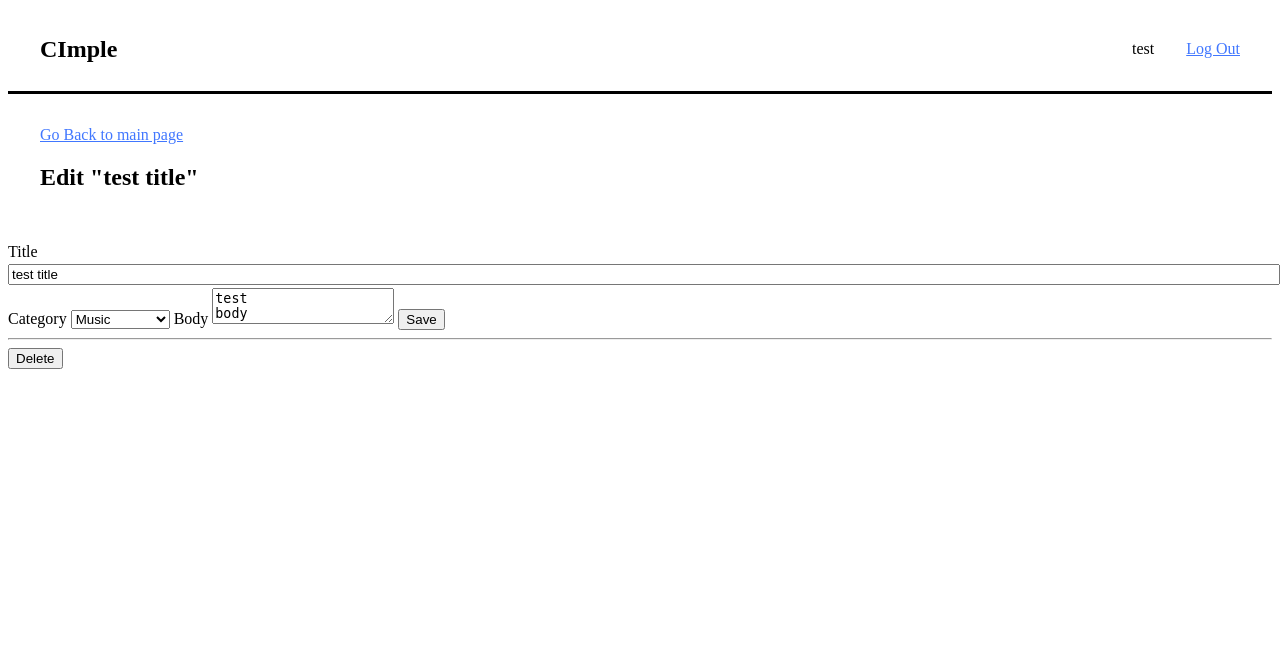
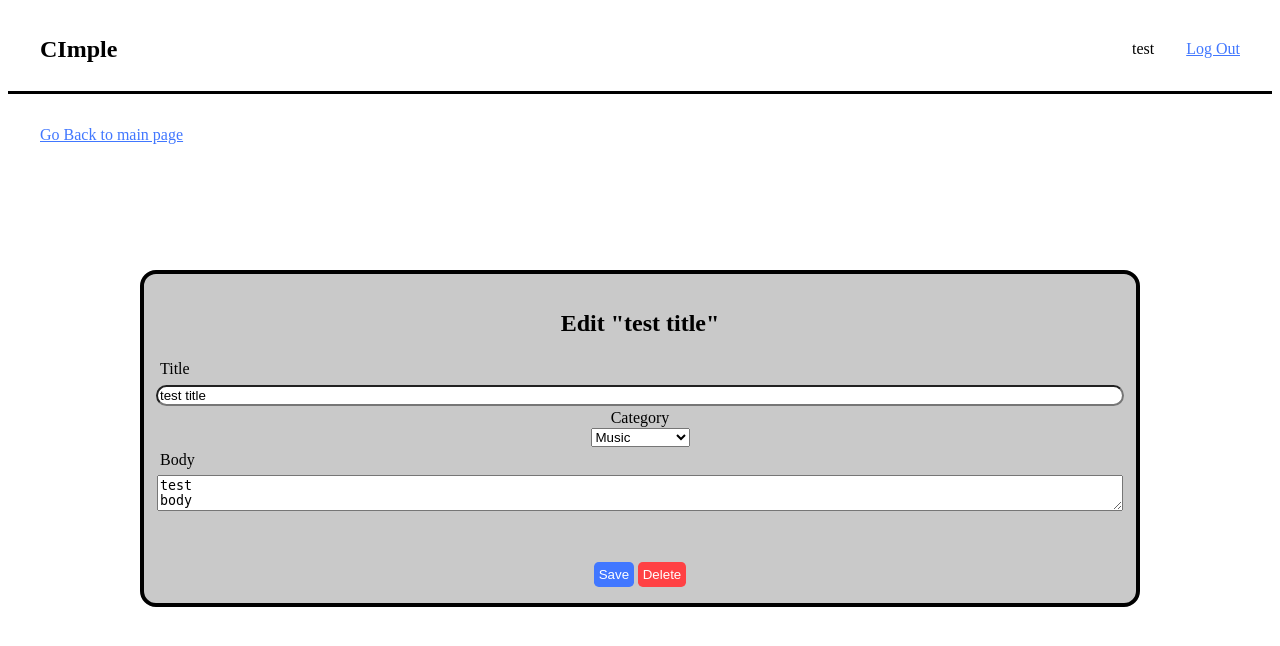
Before and after one commit to Conchero/CImple, a Flask app: page /1/update in a window 1280 px wide. Shown: the top 646 px of the page. Run offline with Flask 3, Linux system fonts and the light colour scheme; the visitor is signed in with stand-in values (Sample User, id 1); data comes from the database, SQL or seed files in the repository.

Commit message:
finish update and create redesign

```diff
--- a/flaskr/static/style.css
+++ b/flaskr/static/style.css
@@ -122,13 +122,10 @@ a:not(.return_to_index) {
   color: black;
 }
 
-.auth__form {
+form:not(.form_delete) {
 
-  position: absolute;
-  top: 50%;
-  left: 50%;
-  margin-top: -50px;
-  margin-left: -50px;
+  max-width: 960px;
+  margin: 10% auto;
 
   background-color: #C9C9C9;
   display: flex;
@@ -140,20 +137,62 @@ a:not(.return_to_index) {
   border-radius: 1rem;
 }
 
-.auth__form>label,
-input:not([type="submit"]) {
+form:not(.form_delete)>label,
+input:not([type="submit"]), textarea {
   width: 100%;
   margin-block: 0.2rem;
 }
 
-.auth__form>input {
+form:not(.form_delete)>input {
   border-radius: 1rem;
 }
 
-.auth__form>input[type="submit"] {
+
+
+input[type="submit"]:not(.danger) {
   background-color: var(--link-color);
   color: white;
   border: none;
   padding: 0.3rem;
   margin-top: 3rem;
+  cursor: pointer;
+  border-radius: 0.3rem;
 }
+
+
+.danger {
+  background-color: #FF4144;
+  color: white;
+  border: none;
+  padding: 0.3rem;
+  margin-top: 3rem;
+  cursor: pointer;
+  border-radius: 0.3rem;
+}
+
+
+
+/* form:not(.form_delete){
+  background-color: #C9C9C9;
+  display: flex;
+  flex-direction: column;
+  position: absolute;
+  top: 50%;
+  left: 50%;
+  margin-top: -50px;
+  margin-left: -50px;
+  padding: 3rem;
+}
+
+
+form:not(.form_delete)>input{
+width: 100%;
+border: 0.5rem;
+}
+
+
+form>.update_buttons_div{
+  display: flex;
+  flex-direction: row;
+  justify-content: space-around;
+} */
--- a/flaskr/templates/blog/update.html
+++ b/flaskr/templates/blog/update.html
@@ -1,17 +1,18 @@
 {% extends 'base.html' %}
 
 {% block header %}
-<div class="post_view_header">
 <a href="{{url_for('blog.index')}}">Go Back to main page</a>
-<h1>{% block title %}Edit "{{ post['title'] }}"{% endblock %}</h1>
-</div>
 {% endblock %}
 
 {% block content %}
-  <form method="post">
+<form class="auth__form" method="post">
+
+  <h1>{% block title %}Edit "{{ post['title'] }}"{% endblock %}</h1>
+
   <label for="title">Title</label>
-    <input name="title" id="title"
-      value="{{ request.form['title'] or post['title'] }}" required>
+  <input name="title" id="title" value="{{ request.form['title'] or post['title'] }}" required>
+
+  <div class="category_div">
     <label for="category_id">Category</label>
     <select name="category_id" id="category_id">
       {% for category in categories %}
@@ -22,12 +23,17 @@
       {% endif %}
       {% endfor %}
     </select>
+  </div>
+
   <label for="body">Body</label>
   <textarea name="body" id="body">{{ request.form['body'] or post['body'] }}</textarea>
+
+  <div class="update_buttons_div">
     <input type="submit" value="Save">
-  </form>
-  <hr>
-  <form action="{{ url_for('blog.delete', id=post['id']) }}" method="post">
+    <form action="{{ url_for('blog.delete', id=post['id']) }}" class="form_delete" method="post">
       <input class="danger" type="submit" value="Delete" onclick="return confirm('Are you sure?');">
     </form>
+  </div>
+
+</form>
 {% endblock %}
```
Also changed, not shown: flaskr/templates/blog/create.html (+9 -2 lines). Lines whose indentation alone changed are shown as unchanged.
